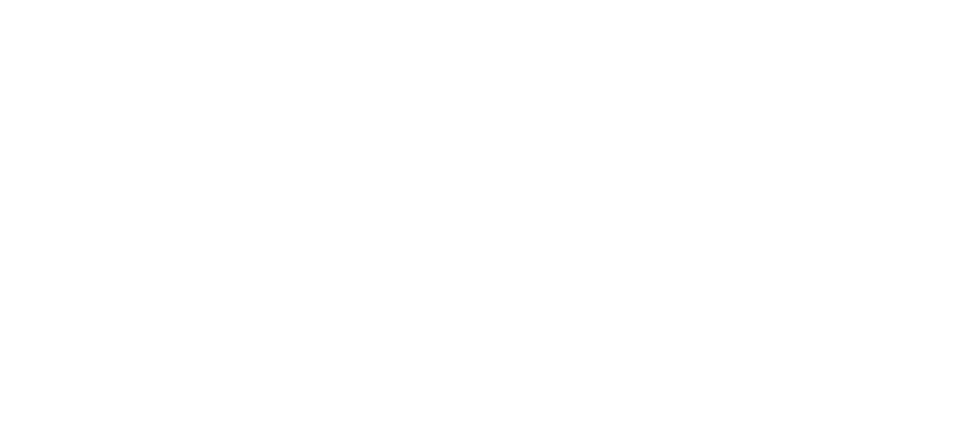
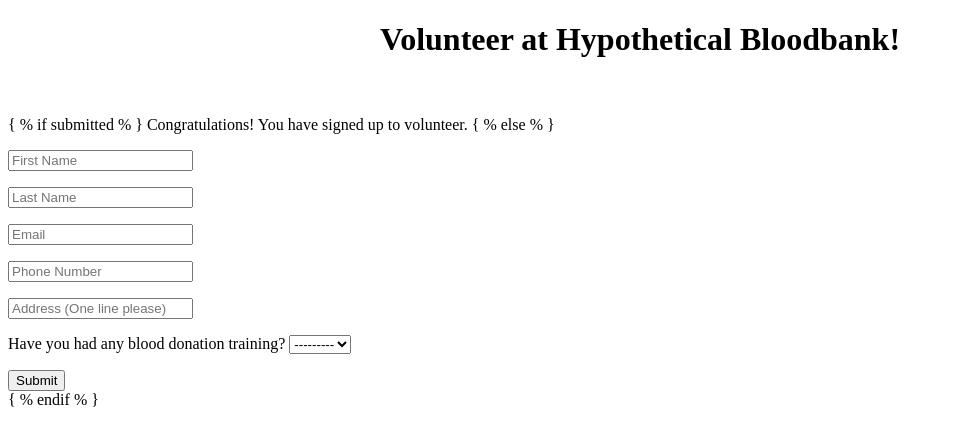
Before and after one commit to HannahVitalos/CS510ProjectBloodbank, a Django app: page /volunteersignup/ in a window 1280 px wide. Before the commit the part shown is empty. Shown: the top 446 px of the page, without its empty margins (0-953 px from the left). Run offline with Django 4.2, Linux system fonts and the light colour scheme.

Commit message:
Volunteer sign up

```diff
--- a/bloodbank/bloodbankApp/forms.py
+++ b/bloodbank/bloodbankApp/forms.py
@@ -2,21 +2,11 @@ from django import forms
 from django.forms import ModelForm
 from .models import *
 
-BLOOD_TYPES = [
-    ('A+', 'A+'),
-    ('A-', 'A-'),
-    ('B+', 'B+'),
-    ('B-', 'B-'),
-    ('O+', 'O+'),
-    ('O-', 'O-'),
-    ('AB+', 'AB+'),
-    ('AB-', 'AB-'),
-]
 
 class DonorForm(ModelForm):
     class Meta:
         model = Donor
-        fields = ('first_name','last_name','blood_type','email','phone_num','address')
+        fields = ('first_name', 'last_name', 'blood_type', 'email', 'phone_num', 'address', 'health_interview')
         labels = {
             'first_name': '',
             'last_name': '',
@@ -24,12 +14,33 @@ class DonorForm(ModelForm):
             'email': '',
             'phone_num': '',
             'address': '',
+            'health_interview': 'Have you had your health interview?'
         }
         widgets = {
-            'first_name': forms.TextInput(attrs={'class':'form-control', 'placeholder':'First Name'}),
+            'first_name': forms.TextInput(attrs={'class': 'form-control', 'placeholder': 'First Name'}),
             'last_name': forms.TextInput(attrs={'class': 'form-control', 'placeholder': 'Last Name'}),
-            #'blood_type': forms.Select(choices=BLOOD_TYPES),
             'email': forms.TextInput(attrs={'class': 'form-control', 'placeholder': 'Email'}),
             'phone_num': forms.TextInput(attrs={'class': 'form-control', 'placeholder': 'Phone Number'}),
             'address': forms.TextInput(attrs={'class': 'form-control', 'placeholder': 'Address (One line please)'}),
         }
+
+
+class VolunteerForm(ModelForm):
+    class Meta:
+        model = Volunteer
+        fields = ('first_name', 'last_name', 'email', 'phone_num', 'address', 'training')
+        labels = {
+            'first_name': '',
+            'last_name': '',
+            'email': '',
+            'phone_num': '',
+            'address': '',
+            'training': 'Have you had any blood donation training?'
+        }
+        widgets = {
+            'first_name': forms.TextInput(attrs={'class': 'form-control', 'placeholder': 'First Name'}),
+            'last_name': forms.TextInput(attrs={'class': 'form-control', 'placeholder': 'Last Name'}),
+            'email': forms.TextInput(attrs={'class': 'form-control', 'placeholder': 'Email'}),
+            'phone_num': forms.TextInput(attrs={'class': 'form-control', 'placeholder': 'Phone Number'}),
+            'address': forms.TextInput(attrs={'class': 'form-control', 'placeholder': 'Address (One line please)'}),
+        }
--- a/bloodbank/bloodbankApp/models.py
+++ b/bloodbank/bloodbankApp/models.py
@@ -1,15 +1,21 @@
 from django.core.validators import *
 from django.db import models
 
-class BloodTypes(models.TextChoices):
-    a_pos = 'A+'
-    a_neg = 'A-'
-    b_pos = 'B+'
-    b_neg = 'B-'
-    o_pos = 'O+'
-    o_neg = 'O-'
-    ab_pos = 'AB+'
-    ab_neg = 'AB-'
+BLOOD_TYPES = [
+    ('A+', 'A+'),
+    ('A-', 'A-'),
+    ('B+', 'B+'),
+    ('B-', 'B-'),
+    ('O+', 'O+'),
+    ('O-', 'O-'),
+    ('AB+', 'AB+'),
+    ('AB-', 'AB-'),
+]
+
+YES_NO_CHOICE = [
+    (False, 'No'),
+    (True, 'Yes'),
+]
 
 class OperatingHours(models.Model):
     day = models.CharField(max_length=9, primary_key=True)
@@ -27,11 +33,11 @@ class Donor(models.Model):
     donor_id = models.AutoField(validators=[MinValueValidator(0)], primary_key=True)
     first_name = models.CharField(max_length=45)
     last_name = models.CharField(max_length=45)
-    blood_type = models.CharField(max_length=3, choices=BloodTypes.choices)
+    blood_type = models.CharField(max_length=3, choices=BLOOD_TYPES)
     email = models.EmailField()
     phone_num = models.CharField(max_length=45)
     address = models.CharField(max_length=45)
-    health_interview = models.BooleanField(default=False)
+    health_interview = models.BooleanField(choices=YES_NO_CHOICE)
     class Meta:
         db_table='Donor'
 
@@ -42,7 +48,7 @@ class Volunteer(models.Model):
     email = models.EmailField()
     phone_num = models.CharField(max_length=45)
     address = models.CharField(max_length=45)
-    training = models.BooleanField()
+    training = models.BooleanField(choices=YES_NO_CHOICE)
     class Meta:
         db_table='Volunteer'
 
@@ -50,7 +56,7 @@ class Patient(models.Model):
     patient_id = models.AutoField(validators=[MinValueValidator(0)], primary_key=True)
     first_name = models.CharField(max_length=45)
     last_name = models.CharField(max_length=45)
-    blood_type = models.CharField(max_length=3, choices=BloodTypes.choices)
+    blood_type = models.CharField(max_length=3, choices=BLOOD_TYPES)
     email = models.EmailField()
     phone_num = models.CharField(max_length=45)
     doctor_name = models.CharField(max_length=45)
@@ -77,7 +83,7 @@ class Donation(models.Model):
     donor = models.ForeignKey(Donor, on_delete=models.CASCADE)
     volunteer = models.ForeignKey(Volunteer, on_delete=models.CASCADE)
     staff = models.ForeignKey(StaffMember, on_delete=models.CASCADE)
-    blood_type = models.CharField(max_length=3, choices=BloodTypes.choices)
+    blood_type = models.CharField(max_length=3, choices=BLOOD_TYPES)
     date_received = models.DateTimeField()
     class Meta:
         db_table='Donation'
--- a/bloodbank/bloodbankApp/templates/bloodbankApp/volunteer.html
+++ b/bloodbank/bloodbankApp/templates/bloodbankApp/volunteer.html
@@ -2,9 +2,19 @@
 <html lang="en">
 <head>
     <meta charset="UTF-8">
-    <title>Title</title>
+    <title>Volunteer</title>
 </head>
 <body>
-
+<h1 align="center">Volunteer at Hypothetical Bloodbank!</h1>
+<br/><br/>
+{ % if submitted % }
+    Congratulations! You have signed up to volunteer.
+{ % else % }
+    <form action="" method="post">
+        {% csrf_token %}
+        {{ volForm.as_p }}
+        <input type="submit" value="Submit">
+    </form>
+{ % endif % }
 </body>
 </html>
--- a/bloodbank/bloodbankApp/views.py
+++ b/bloodbank/bloodbankApp/views.py
@@ -1,6 +1,5 @@
 from django.shortcuts import render
 from django.contrib.auth import authenticate, login, logout
-from .models import *
 from .forms import *
 
 #views list: homepage (display bloodbank info, login button, donor signup button, volunteer signup button),
@@ -26,7 +25,8 @@ def donorSign(request):
             email = form.cleaned_data['email']
             phone = form.cleaned_data['phone_num']
             address = form.cleaned_data['address']
-            donor = Donor(first_name = fname, last_name = lname, blood_type = blood_type, email = email, phone_num = phone, address = address)
+            interview = form.cleaned_data['health_interview']
+            donor = Donor(first_name = fname, last_name = lname, blood_type = blood_type, email = email, phone_num = phone, address = address, health_interview = interview)
             donor.save()
             return HttpResponseRedirect('/donorsignup?submitted=True')
     else:
@@ -36,7 +36,25 @@ def donorSign(request):
     return render(request, "bloodbankApp/donorSignUp.html", {'form': form, 'submitted': submitted})
 
 def volunteer(request):
-    return render(request, "bloodbankApp/volunteer.html")
+    submitted = False
+    if request.method == "POST":
+        volForm = VolunteerForm(request.POST)
+        if volForm.is_valid():
+            fname = volForm.cleaned_data['first_name']
+            lname = volForm.cleaned_data['last_name']
+            email = volForm.cleaned_data['email']
+            phone = volForm.cleaned_data['phone_num']
+            address = volForm.cleaned_data['address']
+            train = volForm.cleaned_data['training']
+            vol = Volunteer(first_name=fname, last_name=lname, email=email, phone_num=phone,
+                          address=address, training=train)
+            vol.save()
+            return HttpResponseRedirect('/volunteersignup?submitted=True')
+    else:
+        volForm = VolunteerForm
+        if 'submitted' in request.GET:
+            submitted = True
+    return render(request, "bloodbankApp/volunteer.html", {'volForm': volForm, 'submitted': submitted})
 
 def login(request):
     return render(request, "bloodbankApp/login.html")
```
